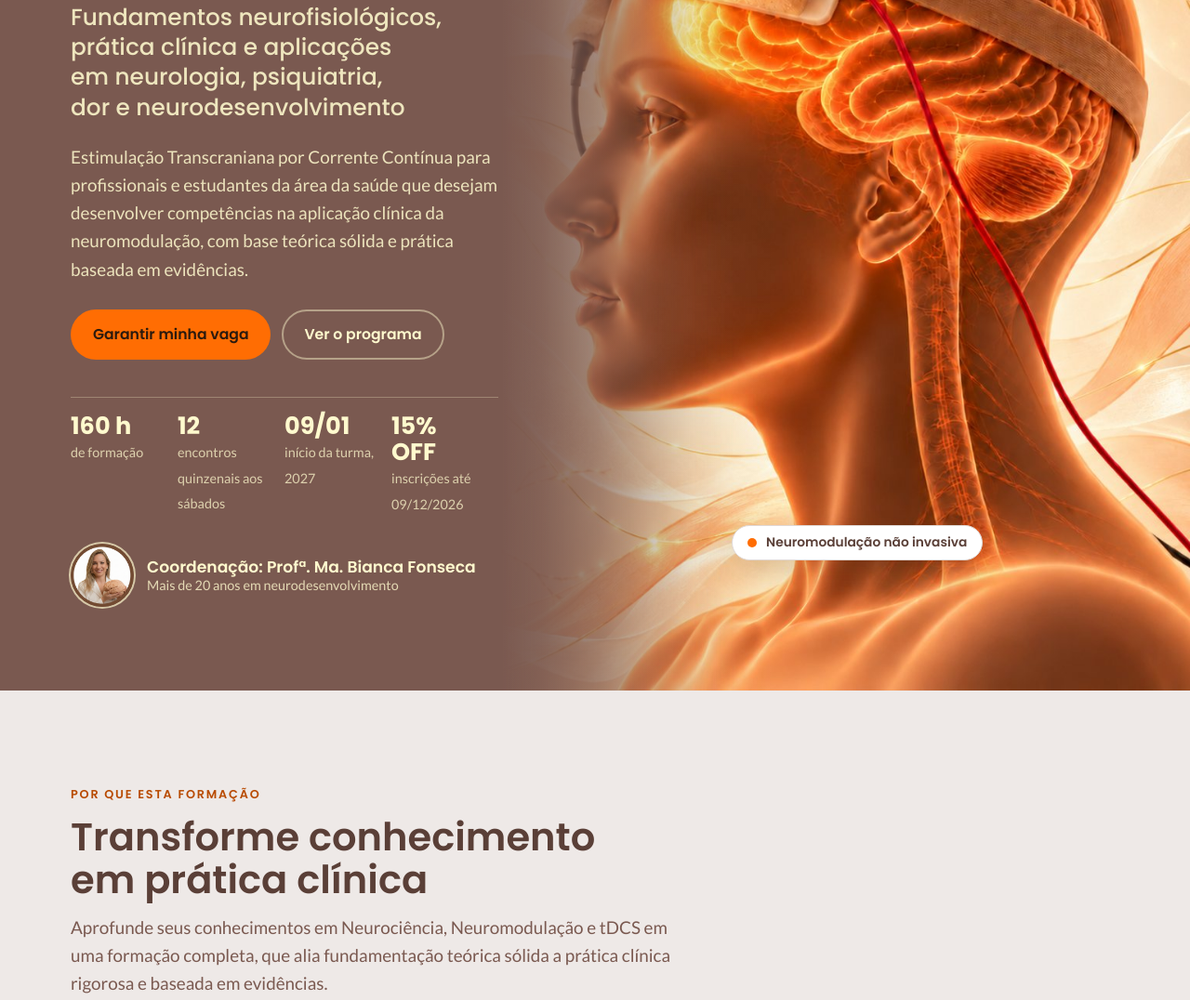
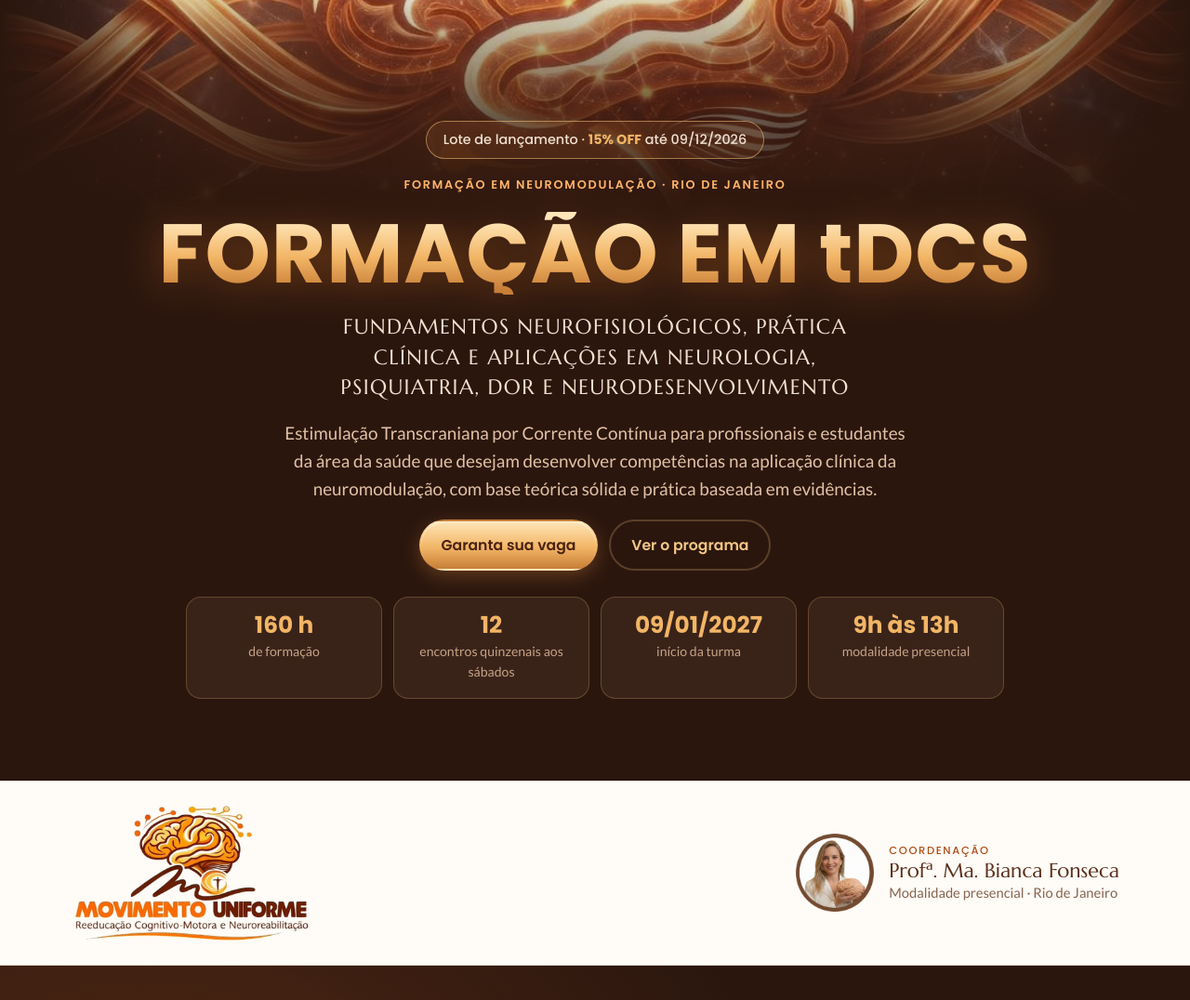
Before and after one commit to bereniceahb-ui/formacao-tdcs, a plain HTML site: page index.html in a window 1280 px wide. Shown: the part 327-1403 px from the top of the page at 93% size. Drawn offline with Linux system fonts and the light colour scheme.

Commit message:
Novo visual no estilo das artes da Movimento Uniforme (cobre, dourado e marrom)
Co-Authored-By: Claude Opus 5.5 <noreply@anthropic.com>
Claude-Session: https://claude.ai/code/session_01PAgQZ2pcbbNzSRW4BT94ti

```diff
--- a/index.html
+++ b/index.html
@@ -8,7 +8,7 @@
 <meta name="description" content="Formação em Neuromodulação – tDCS: fundamentos neurofisiológicos, prática clínica e aplicações em neurologia, psiquiatria, dor e neurodesenvolvimento. 160 horas (48 h presenciais + 112 h complementares), 12 encontros quinzenais no Rio de Janeiro. Coordenação: Profª. Ma. Bianca Fonseca.">
 <link rel="preconnect" href="https://fonts.googleapis.com">
 <link rel="preconnect" href="https://fonts.gstatic.com" crossorigin>
-<link rel="stylesheet" href="https://fonts.googleapis.com/css2?family=Poppins:wght@500;600;700&family=Lato:ital,wght@0,400;0,700;1,400&family=JetBrains+Mono:wght@500&display=swap">
+<link rel="stylesheet" href="https://fonts.googleapis.com/css2?family=Marcellus&family=Poppins:wght@500;600;700&family=Lato:ital,wght@0,400;0,700;1,400&family=JetBrains+Mono:wght@500&display=swap">
 <style>
 /* Layout (versão B): abertura em marrom com o mapa 10-20, corpo em branco e taupe claro, creme da clínica nos destaques, faixa laranja no investimento. */
 :root{
@@ -354,6 +354,75 @@ footer.foot b{font-family:var(--f-display);color:var(--heading);font-weight:600}
 .btn-wa{background:#1F8F4E;color:#fff}
 .btn-wa:hover{background:#18763F}
 .plan .btn-wa{align-self:flex-start;margin-top:auto}
+
+/* ===== Versão D: estilo das artes (cobre, dourado, marrom profundo) ===== */
+:root:root:root{
+  --bg:#FFFBF6; --surface:#FFFFFF; --stone:#2B160E; --ink:#3A2117; --heading:#5A2E1A;
+  --brown:#7A4A33; --muted:#86644F; --line:#EADBCD; --accent:#E8742A; --accent-ink:#B04E17;
+  --accent-soft:#FFF0E0; --band:#C9622A; --band-ink:#2A140C; --ph:#FFF0E0; --hero:#5C301C; --hero-ink:#FFF3DF; --taupe:#C9853F;
+  --gold-1:#FFE6B8; --gold-2:#F2B566; --gold-3:#C77E37;
+  --f-serif:"Marcellus","Optima","Candara",Georgia,serif;
+  color-scheme:light;
+}
+.dark-scope,section.alt,header.top,footer.foot,.hero3{
+  --bg:#2B160E; --surface:rgba(255,214,170,.07); --ink:#F1E1D0; --heading:#F4C784; --brown:#E2C2A5;
+  --muted:#C7A386; --line:rgba(242,194,123,.24); --accent-ink:#FFB46A; --accent-soft:rgba(255,150,70,.14);
+  --taupe:#7A4326; --hero:#6B3A22; color:var(--ink);
+}
+h2{font-family:var(--f-serif);font-weight:400;letter-spacing:.005em;font-size:clamp(1.9rem,3.4vw,2.7rem)}
+.eyebrow{color:var(--accent-ink)}
+section.alt{background:radial-gradient(ellipse at 12% 18%,rgba(255,130,50,.16),transparent 42%),radial-gradient(ellipse at 88% 85%,rgba(242,181,102,.12),transparent 46%),#2B160E}
+section.alt .card,section.alt .panel,section.alt .hcard,section.alt .tab[aria-selected="true"]{background:var(--surface);border-color:var(--line)}
+section.alt .card,section.alt .hcard{box-shadow:inset 0 1px 0 rgba(255,220,170,.08)}
+.tick{background:linear-gradient(90deg,var(--gold-2),var(--accent))}
+.btn-primary{background:linear-gradient(180deg,var(--gold-1),var(--gold-2) 55%,var(--gold-3));color:#4A2210;box-shadow:0 6px 20px rgba(201,126,55,.35),inset 0 1px 0 rgba(255,255,255,.6)}
+.btn-ghost{color:var(--heading);border-color:var(--line)}
+.goals li::before{background:linear-gradient(180deg,var(--gold-2),var(--gold-3));color:#3A1A0C}
+/* cabeçalho */
+header.top{background:rgba(36,18,11,.92);border-bottom:1px solid rgba(242,194,123,.18)}
+header.top .brand{color:var(--heading)} header.top .brand small{color:var(--muted)}
+header.top nav.links a{color:var(--ink)} header.top nav.links a:hover{color:var(--gold-2)}
+.brand-logo{width:46px;height:auto;flex:none}
+body::before{background:#24120B}
+/* hero */
+.hero3{background:#2B160E;padding:0 0 clamp(48px,7vw,88px);text-align:center;overflow:hidden}
+.hero3-art{position:relative;height:clamp(220px,38vw,500px);overflow:hidden}
+.hero3-art img{width:100%;height:100%;object-fit:cover;object-position:50% 45%;display:block}
+.hero3-art::after{content:"";position:absolute;inset:0;background:linear-gradient(180deg,rgba(43,22,14,0) 45%,rgba(43,22,14,.75) 80%,#2B160E 100%),linear-gradient(90deg,#2B160E 0,rgba(43,22,14,0) 14%,rgba(43,22,14,0) 86%,#2B160E 100%)}
+.hero3-copy{position:relative;z-index:1;margin-top:clamp(-120px,-8vw,-36px);display:flex;flex-direction:column;align-items:center;gap:18px}
+.hero3 h1{font-family:"Poppins",sans-serif;font-weight:700;font-size:clamp(2.5rem,7.2vw,5.6rem);line-height:1;letter-spacing:.01em;background:linear-gradient(180deg,var(--gold-1) 10%,var(--gold-2) 55%,var(--gold-3) 95%);-webkit-background-clip:text;background-clip:text;color:transparent;filter:drop-shadow(0 4px 22px rgba(255,140,40,.35))}
+.hero3-sub{font-family:var(--f-serif);text-transform:uppercase;letter-spacing:.06em;font-size:clamp(1rem,1.9vw,1.4rem);line-height:1.45;color:var(--ink);max-width:44ch;text-wrap:balance}
+.hero3 .lead{color:var(--brown);max-width:62ch}
+.hero3 .cta{display:flex;flex-wrap:wrap;gap:12px;justify-content:center}
+.launch{margin:0;border:1px solid rgba(242,194,123,.55);border-radius:999px;padding:8px 18px;font-family:"Poppins",sans-serif;font-size:.9rem;color:var(--ink);background:rgba(255,150,70,.10)}
+.launch b{color:var(--gold-2)}
+.facts3{display:grid;grid-template-columns:repeat(4,minmax(0,1fr));gap:12px;width:100%;max-width:880px;margin-top:10px}
+.facts3 div{border:1px solid var(--line);border-radius:16px;padding:16px 12px;background:var(--surface);display:flex;flex-direction:column;gap:4px}
+.facts3 b{font-family:"Poppins",sans-serif;font-size:clamp(1.15rem,2.2vw,1.55rem);color:var(--gold-2);line-height:1.1}
+.facts3 span{font-size:.88rem;color:var(--muted)}
+@media (max-width:700px){.facts3{grid-template-columns:repeat(2,minmax(0,1fr))}}
+/* faixa da marca */
+.brandstrip{background:#FFFBF6;border-bottom:1px solid var(--line)}
+.brandstrip .wrap{display:flex;flex-wrap:wrap;align-items:center;justify-content:space-between;gap:20px 40px;padding-block:22px}
+.mu-logo{width:clamp(180px,24vw,260px);height:auto}
+.coord{display:flex;align-items:center;gap:16px;text-decoration:none;color:var(--ink)}
+.coord img{width:84px;height:84px;flex:none}
+.coord > span{display:flex;flex-direction:column;line-height:1.3}
+.coord small{font-family:"Poppins",sans-serif;font-size:.72rem;letter-spacing:.14em;text-transform:uppercase;color:var(--accent-ink)}
+.coord b{font-family:var(--f-serif);font-weight:400;font-size:1.35rem;color:var(--heading)}
+.coord > span > span{font-size:.92rem;color:var(--muted)}
+@media (max-width:640px){.brandstrip .wrap{justify-content:center;text-align:left}}
+/* carga horária, investimento, docente, rodapé */
+.hb1{background:#6B3A22;color:#FFF3DF}
+.hb2{background:linear-gradient(90deg,var(--gold-2),var(--accent));color:#3A1A0C}
+.invest{background:linear-gradient(135deg,#A9461A,#D86D2E 55%,#EE9A52)}
+.invest .lead,.invest h2,.invest h3,.invest .eyebrow,.invest .turma{color:#2A140C}
+.plan.inc{border-color:rgba(42,20,12,.35)}
+.plan.ind .btn-primary{background:linear-gradient(180deg,var(--gold-1),var(--gold-2) 55%,var(--gold-3));color:#4A2210}
+.photo::before{background:linear-gradient(160deg,var(--gold-2),#7A4326)}
+footer.foot{background:#24120B;border-top:1px solid rgba(242,194,123,.18);color:var(--muted)}
+.faq summary::after{color:var(--gold-2)}
+@media (max-width:560px){header.top .brand small{display:none}.launch{font-size:.82rem}}
 </style>
 </head>
 <body>
@@ -361,7 +430,7 @@ footer.foot b{font-family:var(--f-display);color:var(--heading);font-weight:600}
 <header class="top">
   <div class="wrap">
     <a class="brand" href="#inicio" aria-label="Formação em tDCS, início">
-      <svg class="brand-mark" viewBox="0 0 34 34" aria-hidden="true"><circle cx="17" cy="17" r="14" fill="none" stroke="var(--brown)" stroke-width="2.2"/><circle cx="11" cy="15" r="3.2" fill="var(--accent)"/><circle cx="23" cy="15" r="3.2" fill="var(--accent)"/><circle cx="17" cy="23" r="2.4" fill="var(--brown)"/></svg>
+      <img class="brand-logo" src="logo-cerebro.png" alt="" width="160" height="102">
       <span>Formação em tDCS<small>Profª. Ma. Bianca Fonseca · Movimento Uniforme</small></span>
     </a>
     <nav class="links" aria-label="Seções">
@@ -377,31 +446,35 @@ footer.foot b{font-family:var(--f-display);color:var(--heading);font-weight:600}
 
 <main id="inicio">
 <!-- HERO -->
-<section class="hero hero-bleed">
-  <div class="hero-bg">
-    <picture><source media="(max-width:1180px)" srcset="hero-tdcs-m.jpg"><img src="hero-tdcs.jpg" alt="Ilustração de uma cabeça de perfil com o cérebro iluminado e dois eletrodos de esponja de tDCS presos por faixa elástica, com neurônios e fitas translúcidas ao fundo" width="1600" height="1200"></picture>
-    <div class="float f2"><b>160 h</b> em 6 meses</div>
-    <div class="float f1"><span class="live" aria-hidden="true"></span>Neuromodulação não invasiva</div>
-  </div>
-  <div class="wrap">
-    <div class="hero-copy">
+<section class="hero3">
+  <div class="hero3-art"><img src="hero-cerebro-cobre.jpg" alt="Ilustração de um cérebro luminoso em tons de cobre e dourado, envolto por fitas e neurônios" width="1194" height="560"></div>
+  <div class="wrap hero3-copy">
+    <p class="launch">Lote de lançamento · <b>15% OFF</b> até 09/12/2026</p>
     <p class="eyebrow">Formação em Neuromodulação · Rio de Janeiro</p>
-      <h1>Formação em tDCS<span>Fundamentos neurofisiológicos, prática clínica e aplicações em neurologia, psiquiatria, dor e neurodesenvolvimento</span></h1>
+    <h1>FORMAÇÃO EM tDCS</h1>
+    <p class="hero3-sub">Fundamentos neurofisiológicos, prática clínica e aplicações em neurologia, psiquiatria, dor e neurodesenvolvimento</p>
     <p class="lead">Estimulação Transcraniana por Corrente Contínua para profissionais e estudantes da área da saúde que desejam desenvolver competências na aplicação clínica da neuromodulação, com base teórica sólida e prática baseada em evidências.</p>
     <div class="cta">
-        <a class="btn btn-primary" href="#inscricao">Garantir minha vaga</a>
+      <a class="btn btn-primary" href="#inscricao">Garanta sua vaga</a>
       <a class="btn btn-ghost" href="#programa">Ver o programa</a>
     </div>
-      <div class="facts" role="list">
+    <div class="facts3" role="list">
       <div role="listitem"><b>160 h</b><span>de formação</span></div>
       <div role="listitem"><b>12</b><span>encontros quinzenais aos sábados</span></div>
-        <div role="listitem"><b>09/01</b><span>início da turma, 2027</span></div>
-        <div role="listitem"><b>15% OFF</b><span>inscrições até 09/12/2026</span></div>
+      <div role="listitem"><b>09/01/2027</b><span>início da turma</span></div>
+      <div role="listitem"><b>9h às 13h</b><span>modalidade presencial</span></div>
     </div>
-      <a class="by" href="#docente" style="text-decoration:none;color:inherit"><img src="dra-bianca-circulo.png" alt="" width="240" height="240"><p><b>Coordenação: Profª. Ma. Bianca Fonseca</b><span>Mais de 20 anos em neurodesenvolvimento</span></p></a>
   </div>
+</section>
 
-    <div class="hero-space" aria-hidden="true"></div>
+<!-- FAIXA DA MARCA -->
+<section class="brandstrip">
+  <div class="wrap">
+    <img class="mu-logo" src="logo-movimento-uniforme.png" alt="Movimento Uniforme · Reeducação Cognitivo-Motora e Neurorreabilitação" width="394" height="234">
+    <a class="coord" href="#docente">
+      <img src="dra-bianca-circulo.png" alt="" width="240" height="240">
+      <span><small>Coordenação</small><b>Profª. Ma. Bianca Fonseca</b><span>Modalidade presencial · Rio de Janeiro</span></span>
+    </a>
   </div>
 </section>
 
```
Also changed, not shown: hero-cerebro-cobre.jpg (added), hero-tdcs-m.jpg (deleted), hero-tdcs.jpg (deleted), logo-cerebro.png (added), logo-movimento-uniforme.png (added). Lines whose indentation alone changed are shown as unchanged.
